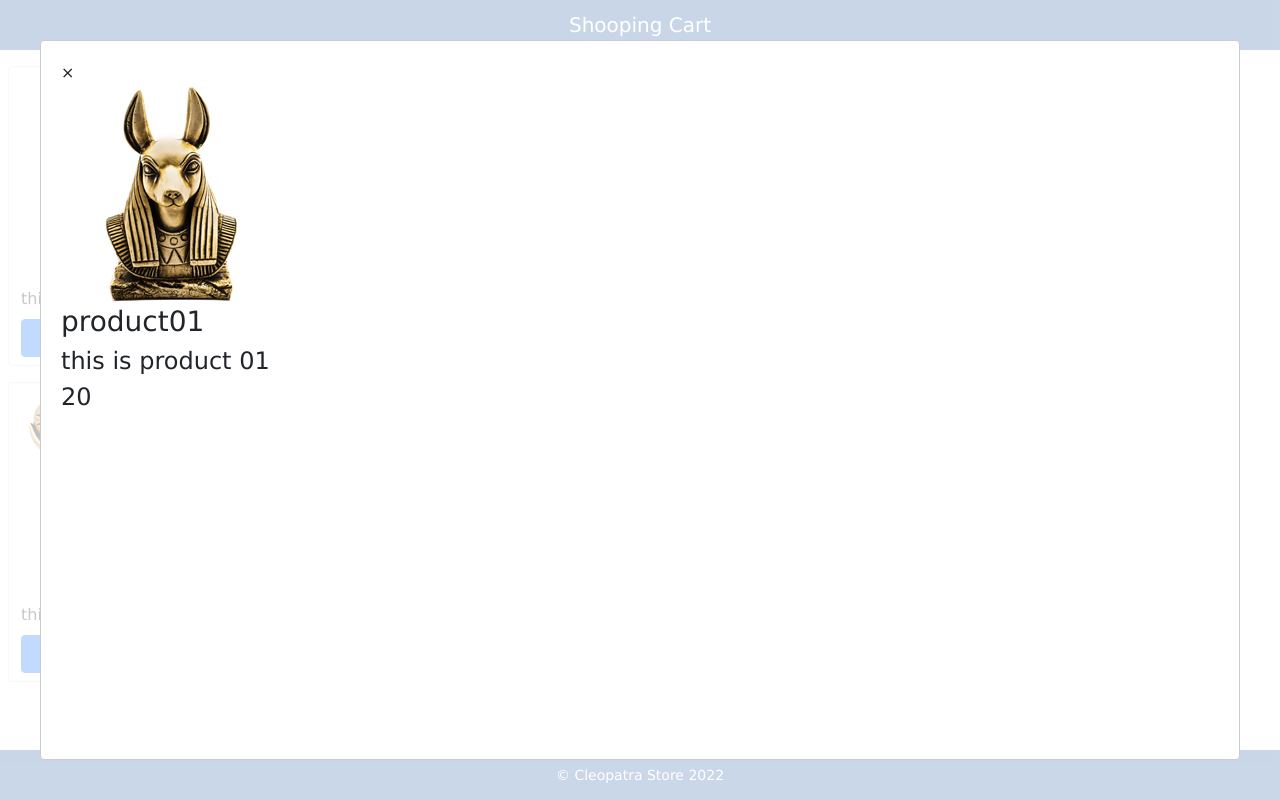
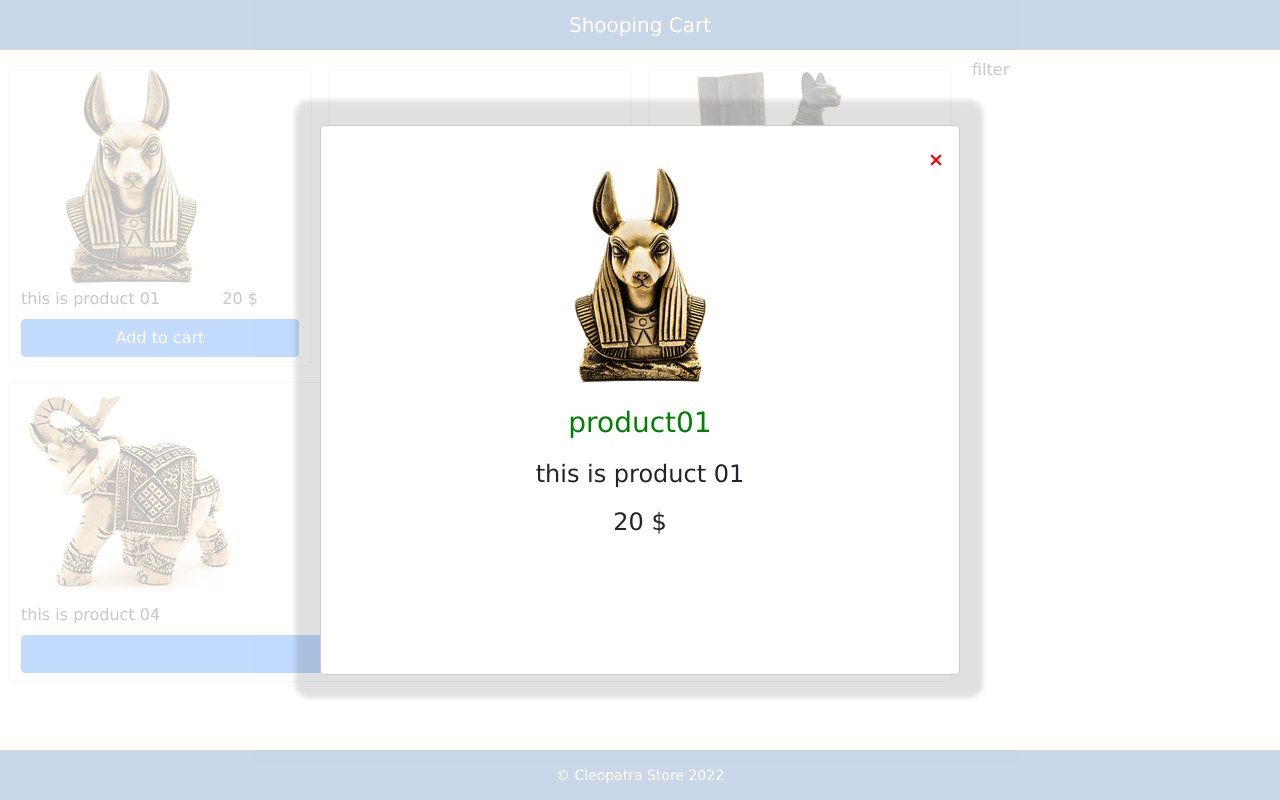
Before and after one commit to mrmohamedmoustafa/react-shopping-cart, a React (Create React App) app in the folder client/: page / in a window 1280 px wide. Both pictures are taken after a click on the link 131 px from the left and 175 px from the top of the page. Built offline with nearby package versions, Linux system fonts and the light colour scheme.

Commit message:
product details modal

```diff
--- /dev/null
+++ b/client/src/components/Products/ProductModal.js
@@ -0,0 +1,20 @@
+import React from 'react';
+import Modal from 'react-modal';
+
+function ProductModal(props) {
+    const {product, closeModel} = props;
+  return (
+  <Modal isOpen={product} onRequestClose={closeModel}>
+  <span onClick={closeModel} className='close'>&times;</span>
+  <div className='product-info'>
+      <div>
+          <img src={product.imageUrl} alt={product.title} />
+          <h3> {product.title} </h3>
+          <h4>{product.discription}</h4>
+          <h4>{product.price} $</h4>
+      </div>
+</div>
+</Modal>
+)}
+
+export default ProductModal
--- a/client/src/components/Products/Products.js
+++ b/client/src/components/Products/Products.js
@@ -2,7 +2,7 @@ import { Container, Row, Col, Button } from 'react-bootstrap';
 import React, { useState } from 'react';
 import "../../css/Products/Products.css";
 import 'bootstrap/dist/css/bootstrap.min.css';
-import  Modal  from 'react-modal';
+import ProductModal from './ProductModal';
 
 
 function Products(props) {
@@ -32,7 +32,7 @@ function Products(props) {
                                   {product.discription}
                               </Col>
                               <Col xs={4}>
-                                  {product.price}
+                                  {product.price} $
                               </Col>
                           </Row>
                           <Button variant = "primary" className='mt-2 mb-2'>Add to cart</Button>
@@ -41,16 +41,8 @@ function Products(props) {
 
                   ))}
 
+                  <ProductModal product={product} closeModel={closeModel} />
 
-                      <Modal isOpen={product} onRequestClose={closeModel}>
-                        <span onClick={closeModel}>&times;</span>
-                      <div>
-                      <img src={product.imageUrl} alt={product.title} />
-                      <h3> {product.title} </h3>
-                      <h4>{product.discription}</h4>
-                      <h4>{product.price}</h4>
-                      </div>
-                      </Modal>
 
                   </Row>
                 </Col>
--- a/client/src/components/Products/Products.scss
+++ b/client/src/components/Products/Products.scss
@@ -1 +1,18 @@
 button {display: block; width: 100%;}
+.product-info{
+    img, h3, h4{
+        display: block; margin: 20px auto;text-align: center;
+    }
+   h3{color: green;}
+}
+.modal{width: 500px;display: block; margin: auto;}
+.close{color: red; right:15px; cursor: pointer;position:absolute;font-size: larger;font-weight: bold;}
+.ReactModal__Content.ReactModal__Content--after-open {
+    width: 50%;
+    height: 550px;
+    display: block;
+    margin: auto;
+    box-shadow: -1px -1px 5px 24px rgba(0,0,0,0.12);
+    -webkit-box-shadow: -1px -1px 5px 24px rgba(0,0,0,0.12);
+    -moz-box-shadow: -1px -1px 5px 24px rgba(0,0,0,0.12);
+}
--- a/client/src/css/Products/Products.css
+++ b/client/src/css/Products/Products.css
@@ -2,3 +2,37 @@ button {
   display: block;
   width: 100%;
 }
+
+.product-info img, .product-info h3, .product-info h4 {
+  display: block;
+  margin: 20px auto;
+  text-align: center;
+}
+.product-info h3 {
+  color: green;
+}
+
+.modal {
+  width: 500px;
+  display: block;
+  margin: auto;
+}
+
+.close {
+  color: red;
+  right: 15px;
+  cursor: pointer;
+  position: absolute;
+  font-size: larger;
+  font-weight: bold;
+}
+
+.ReactModal__Content.ReactModal__Content--after-open {
+  width: 50%;
+  height: 550px;
+  display: block;
+  margin: auto;
+  box-shadow: -1px -1px 5px 24px rgba(0, 0, 0, 0.12);
+  -webkit-box-shadow: -1px -1px 5px 24px rgba(0, 0, 0, 0.12);
+  -moz-box-shadow: -1px -1px 5px 24px rgba(0, 0, 0, 0.12);
+}
```
